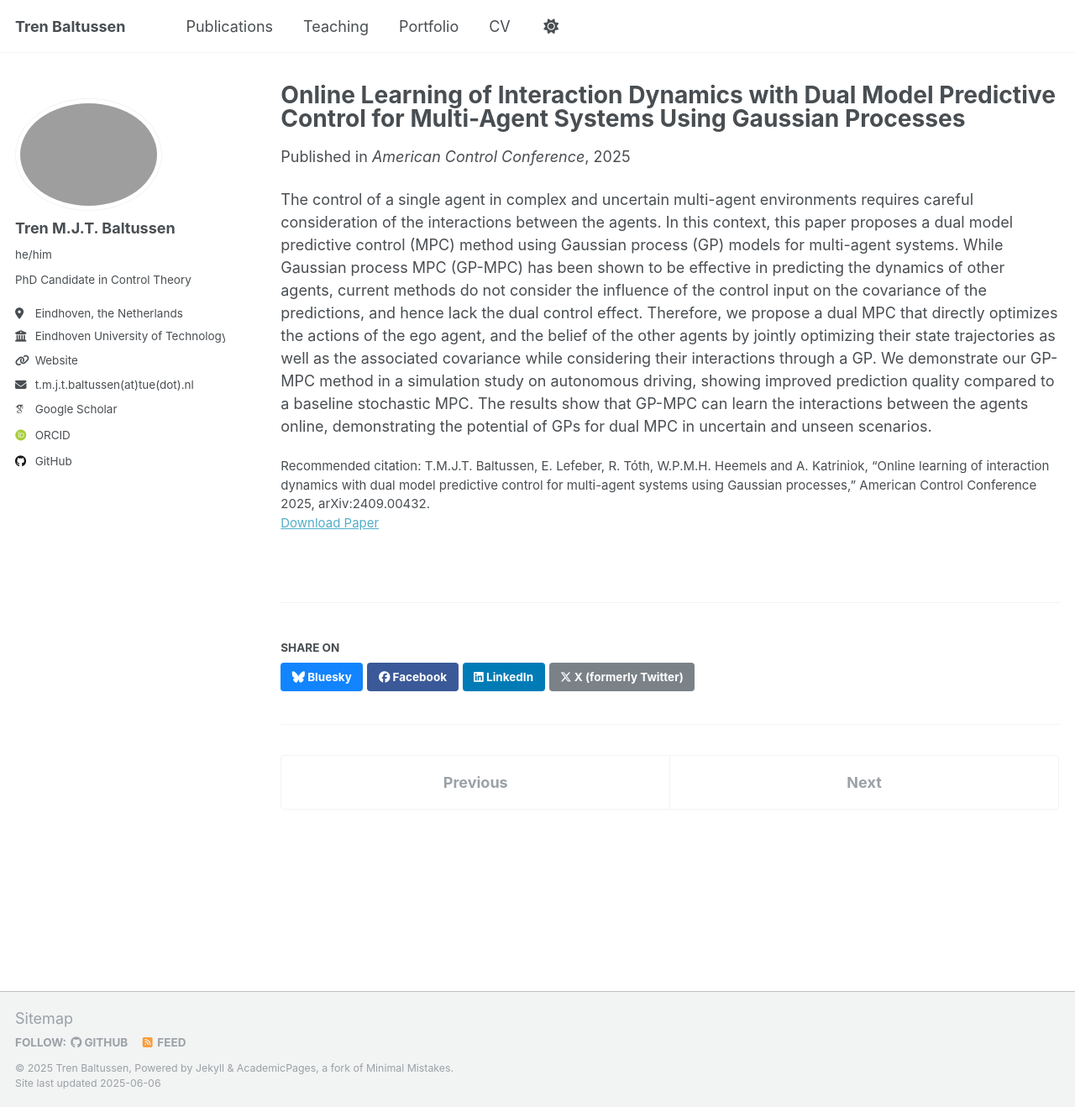
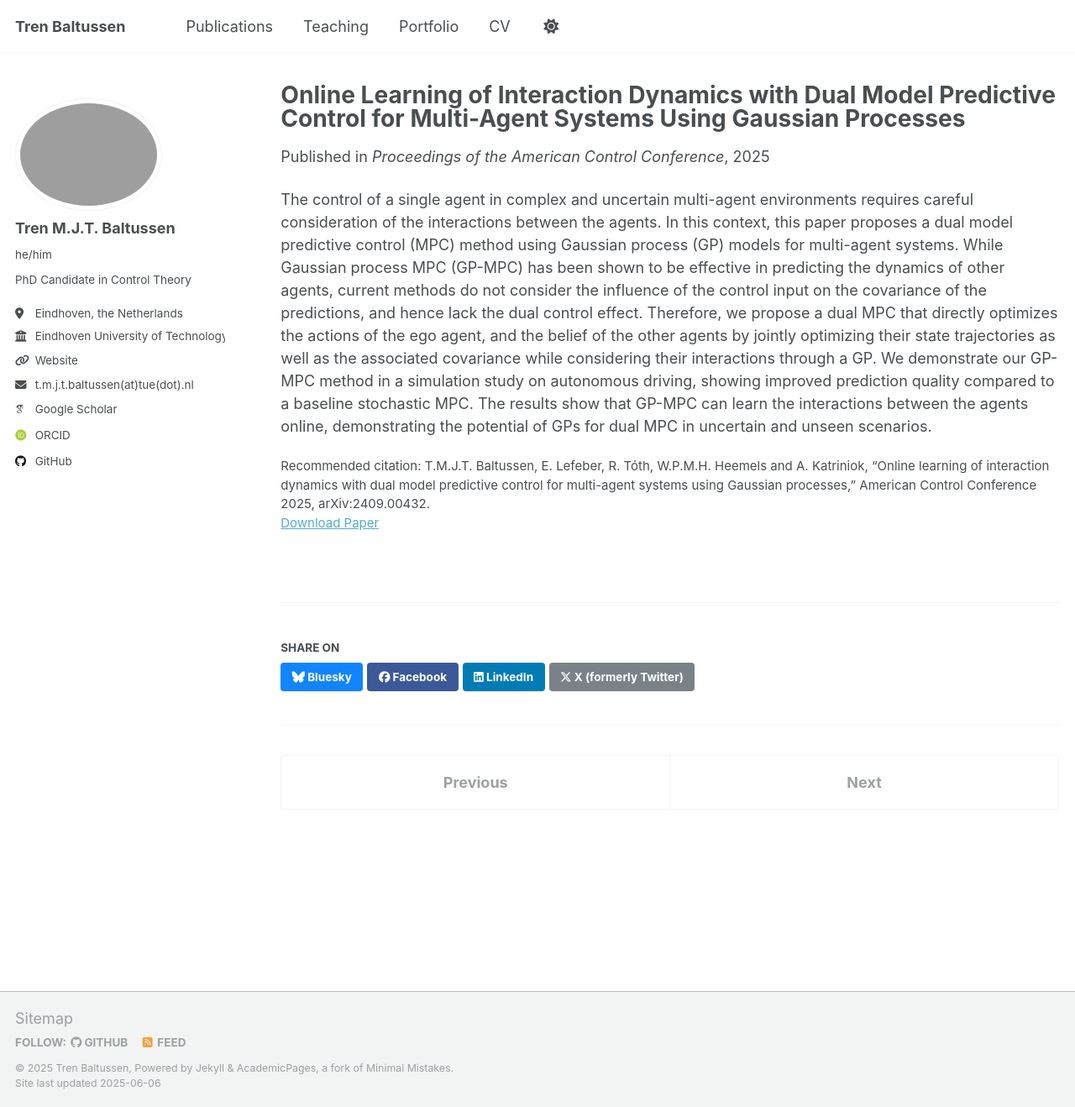
Before and after one commit to TrenBaltussen/TrenBaltussen.github.io, a Jekyll site: the page built from _publications/2024-08-31-GP-MPC-1.md, in a window 1280 px wide and 1318 px high. Shown: the whole window at 84% size. Built offline with Jekyll 4.4.1, drawn with Linux system fonts in a browser that asks for light colours; some web fonts are replaced.

Commit message:
Update 2024-08-31-GP-MPC-1.md

```diff
--- a/_publications/2024-08-31-GP-MPC-1.md
+++ b/_publications/2024-08-31-GP-MPC-1.md
@@ -5,7 +5,7 @@ category: conferences
 permalink: /publication/2024-08-31-GP-MPC-1
 excerpt: 'Accepted for ACC 2025.'
 date: 2025-06-06
-venue: 'American Control Conference'
+venue: 'Proceedings of the American Control Conference'
 paperurl: 'http://academicpages.github.io/files/TMJT_Baltussen_GP_MPC_2025-06-06.pdf'
 citation: 'T.M.J.T. Baltussen, E. Lefeber, R. Tóth, W.P.M.H. Heemels and A.
 Katriniok, “Online learning of interaction dynamics with dual model
```
